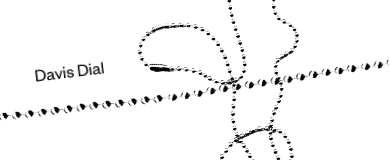
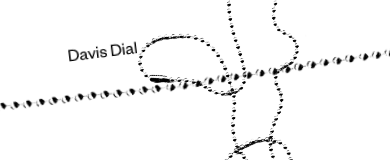
Before and after one commit to dshiple2/port, a React (Create React App) app: page / in a window 390 px wide. Shown: the top 160 px of the page. Built offline with nearby package versions, Linux system fonts and the light colour scheme.

Commit message:
fix mobile view again

```diff
--- a/src/components/navbar.js
+++ b/src/components/navbar.js
@@ -1,5 +1,4 @@
 import React, { useState, useEffect } from 'react';
-import { Navbar, Nav, Container } from 'react-bootstrap';
 import smallerchainbar2 from "../photos/smallerchainbar2.png";
 
 const NavbarComponent = ({ visibleImage }) => {
@@ -43,59 +42,33 @@ const NavbarComponent = ({ visibleImage }) => {
             border: "20px solid transparent",
             borderTop: '#333',
         },
-        navLine: {
-            height: '1px',
-            backgroundColor: '#333',
-            width: '100%',
-        },
-        navLine2: {
-            height: '1px',
-            backgroundColor: '#333',
-            width: '100%',
-            marginTop: '9rem',
-        },
-        nav: {
-            display: 'flex',
-            flexDirection: 'column',
-            alignItems: 'flex-start',
-            justifyContent: 'flex-start',
-        },
         brandText: {
             fontFamily: 'MyCustomFont, sans-serif',
             color: 'black',
             fontSize: isMobile ? '18px' : '24px',
-            marginLeft: isMobile ? '0' : '-55%'
-        },
-        navLink: {
-            fontSize: '14px',
-            padding: '0.25rem 0',
-            marginBottom: '0.25rem',
-            lineHeight: '1.2',
-            marginLeft: '-10px',
-        },
+            width: '200px',
+            marginLeft: isMobile ? '3rem': '0'
+         },
         dynamicText: {
             fontFamily: 'MyCustomFont, sans-serif',
             fontSize: isMobile ? '18px' : '24px',
             color: 'black',
-            marginLeft: isMobile ? '8rem' : '10rem',
-            marginTop: isMobile ? '-50px' : '0'
+            marginLeft: isMobile ? '-5rem' : '10rem',
+            width: isMobile ? '300px': '1000px'
         },
     };
 
     return (
         <div style={styles.stickyNavbar}>
-            <Navbar expand="lg" expanded={true}>
-                <Container>
-                    <Navbar.Collapse id="navbar-nav">
-                        <Nav className="ml-auto" style={styles.nav}>
-                            <Navbar.Text style={styles.brandText}>Davis Dial</Navbar.Text>
-                        </Nav>
-                        <div style={styles.dynamicText}>{getDynamicText()}</div>
-                    </Navbar.Collapse>
-                </Container>
-            </Navbar>
-            <img src={smallerchainbar2} alt="Navbar Border"
-                 style={{ top: '35px', marginLeft: '-30px', width: '1510px', position: "absolute", pointerEvents: 'none' }} />
+            <div style={{ display: 'flex', flexDirection: 'row', alignItems: 'center' }}>
+                <div style={styles.brandText}>Davis Dial</div>
+                <div style={styles.dynamicText}>{getDynamicText()}</div>
+            </div>
+            <img
+                src={smallerchainbar2}
+                alt="Navbar Border"
+                style={{ top: '25px', marginLeft: '-30px', width: '1510px', position: "absolute", pointerEvents: 'none' }}
+            />
         </div>
     );
 };
```
